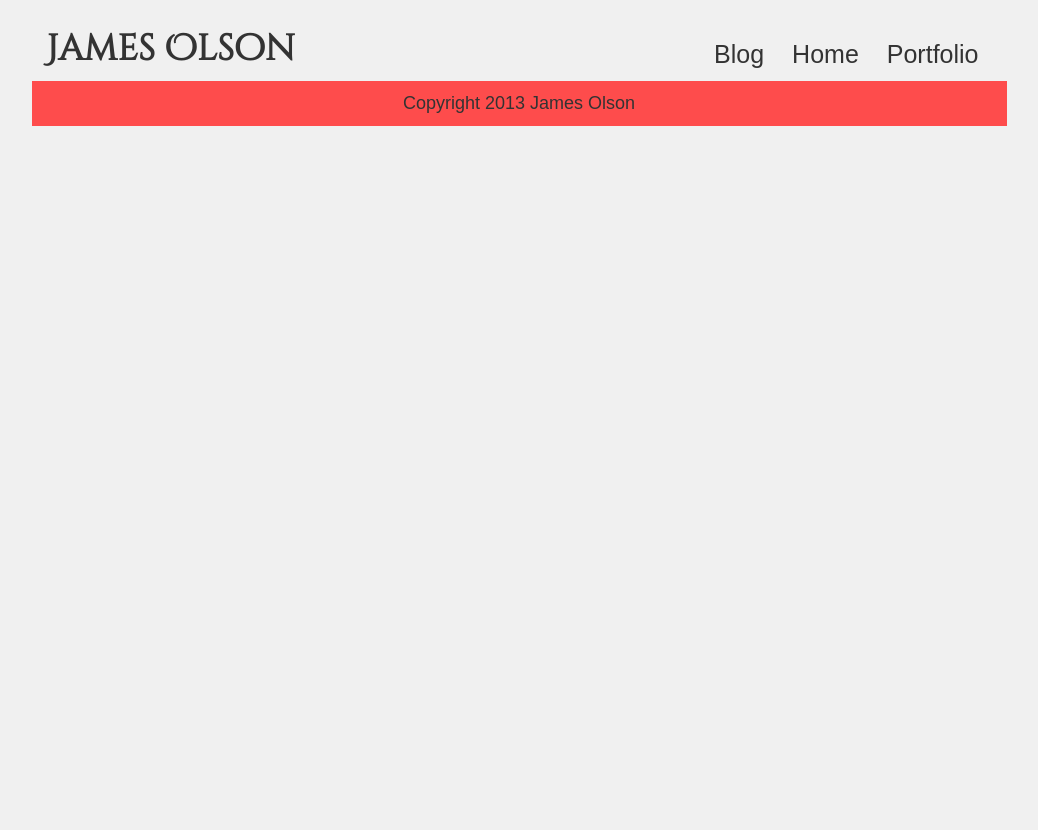
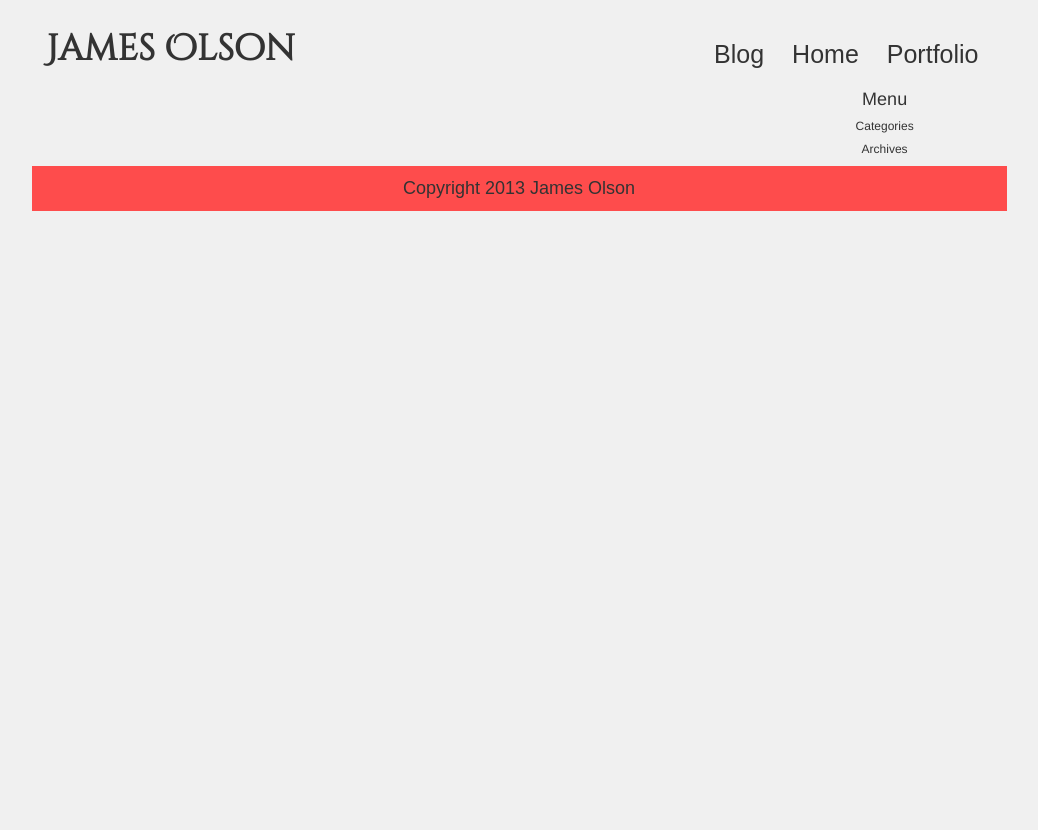
Before and after one commit to Nimmard/james-olson.com, a Django app: template templates/blog/blog_list.html in a window 1280 px wide. Shown: the whole page, without its empty margins (121-1159 px from the left). Before the commit the page ends 126 px from the top, so only its background shows below. Run offline with Django 3.2, Linux system fonts and the light colour scheme; the template is opened without the code that fills it, so the values that code supplies are empty; some web fonts are replaced.

Commit message:
Created BlogMenuMixin to add objects to the context that will be needed in multiple views.

```diff
--- a/blog/models.py
+++ b/blog/models.py
@@ -1,6 +1,6 @@
 from django.db import models
-from django.core.urlresolvers import reverse
 from django.contrib.auth.models import User
+
 class Category(models.Model):
     title = models.CharField(max_length=100)
     slug = models.SlugField(max_length=100)
@@ -9,7 +9,8 @@ class Category(models.Model):
         return '%s' % self.title
 
     def get_absolute_url(self):
-        return reverse('view_blog_category', {'slug': self.slug })
+        return "/blog/category/{0}".format(self.slug)
+
     class Meta:
         verbose_name_plural = "Categories"
 
--- a/static/css/style.css
+++ b/static/css/style.css
@@ -1,5 +1,8 @@
 @import url(http://fonts.googleapis.com/css?family=Cinzel+Decorative);
 @import url(http://fonts.googleapis.com/css?family=Port+Lligat+Sans);
+html, body {
+  height: 100%
+}
 body {
   background-color: #f0f0f0;
   font-size: 14px;
@@ -23,7 +26,7 @@ a {
 /* Header */
 .header {
   margin-top: 40px;
-  height: 120px;
+  min-height: 120px;
 }
 .menuitems {
   float: right;
@@ -63,7 +66,7 @@ time {
 }
 .repo {
   border-bottom: 3px solid black;
-  height: 100px;
+  min-height: 100px;
   margin-right: 10px;
   width: 48%;
 }
@@ -77,7 +80,7 @@ time {
 }
 .cloneurl {
   width: 150px;
-  height: 20px;
+  min-height: 20px;
   font-size: 13px;
   display: inline;
 }
@@ -141,3 +144,8 @@ time {
   line-height: 2.5em;
   font-size: 18px;
 }
+
+/* Blog Menu */
+.menu {
+  text-align: center;
+}
--- a/templates/blog/blog_list.html
+++ b/templates/blog/blog_list.html
@@ -1,11 +1,26 @@
 {% extends "base.html" %}
 {%block content %}
 <div  id="entries" class=" col-md-10 col-md-offset-1">
-  {% for entry in entries %}
-  <div class="entry col-md-12">
-      <h3><a href="{{entry.get_absolute_url}}">{{ entry.title }}</a></h3>
-    <p>{{ entry.body }}</p>
-  </div>
-  {% endfor %}
+    <div class="col-md-9">
+        {% for entry in entries %}
+            <div class="entry">
+                <h3><a href="{{entry.get_absolute_url}}">{{ entry.title }}</a></h3>
+                <p>{{ entry.body }}</p>
+            </div>
+        {% endfor %}
+    </div>
+    <div class="menu col-md-3">
+        <div class="menu">
+            <h4>Menu</h4>
+
+            <h6>Categories</h6>
+            <ul>
+            {% for category in categories %}
+            <li><a href="{{category.get_absolute_url}}">{{category.title}}</a></li>
+            {% endfor %}
+            </ul>
+            <h6>Archives</h6>
+        </div>
+    </div>
 </div>
 {% endblock %}
```
Also changed, not shown: blog/views.py (+11 -3 lines).
